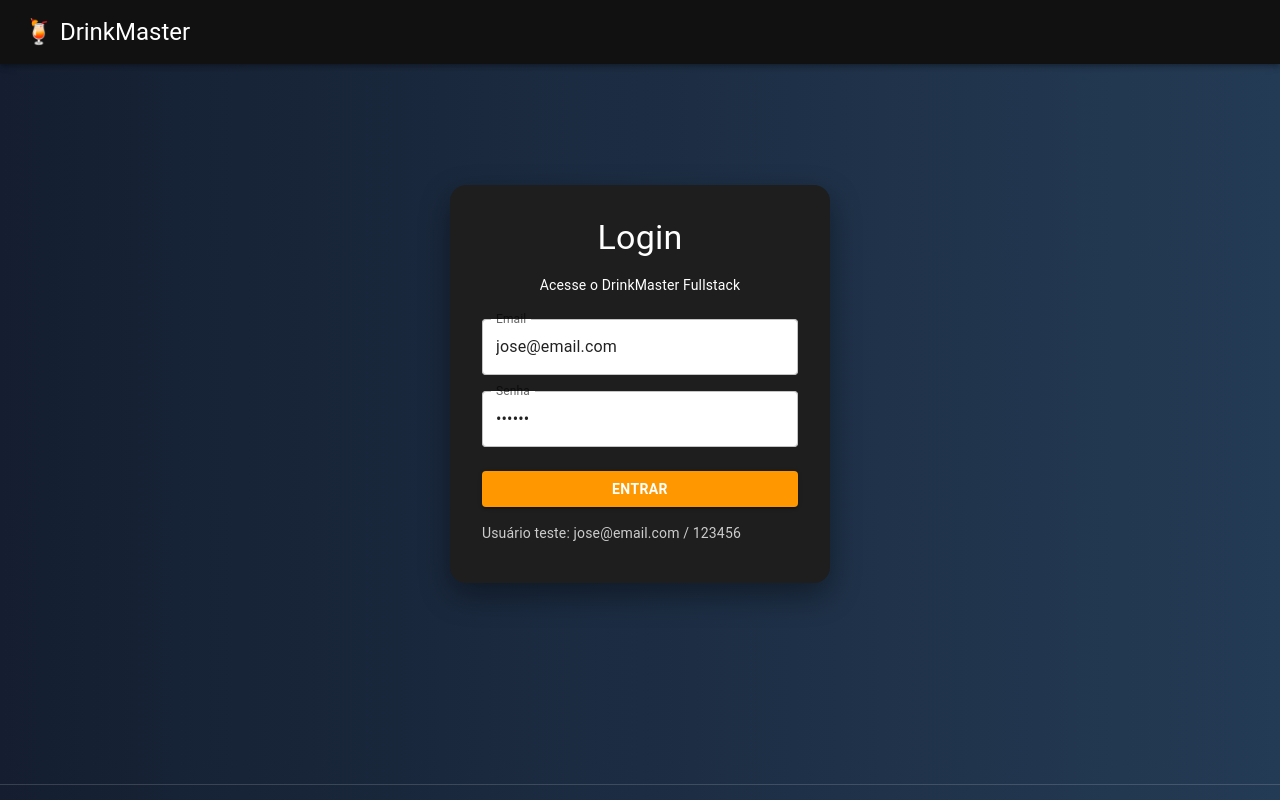
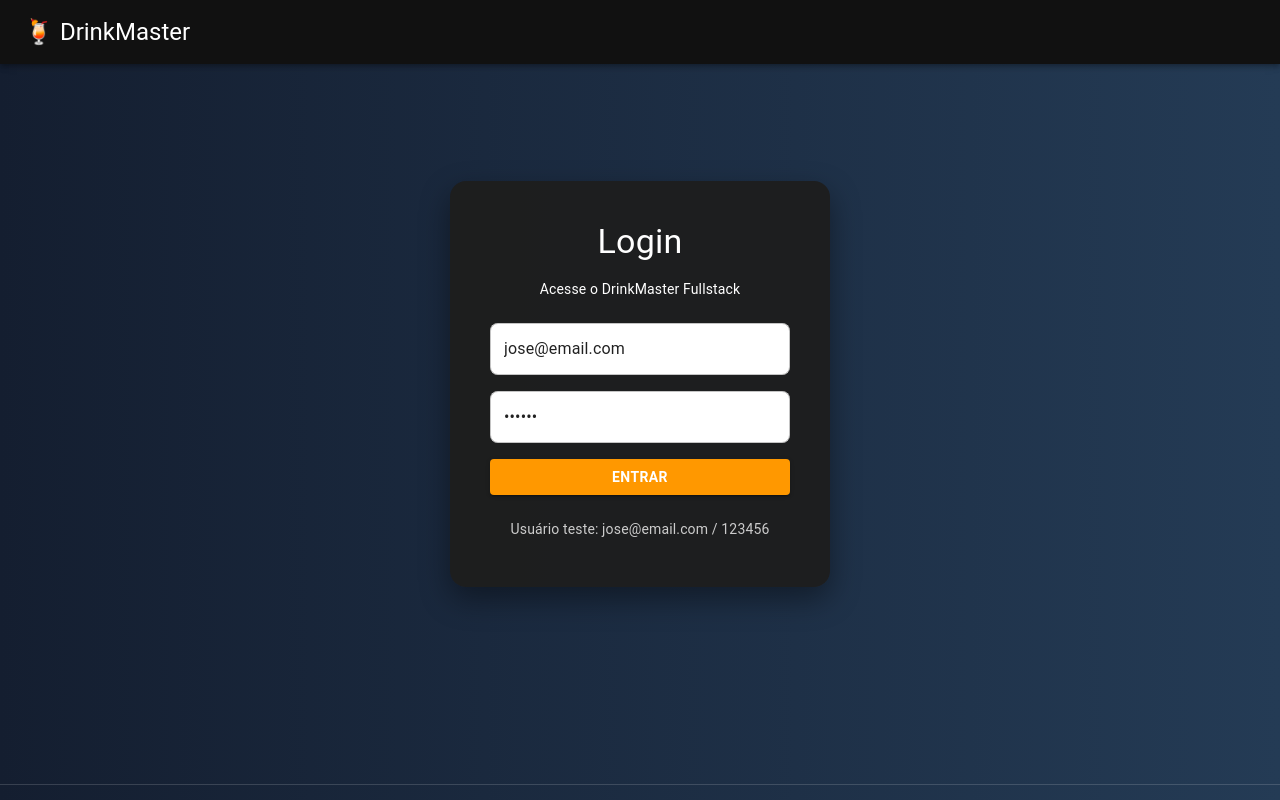
Before and after one commit to JvictorGarcia/Projeto_Drinkmaster_P2_Backend, a React (Vite) app in the folder frontend/: page / in a window 1280 px wide. Shown: the top 800 px of the page. Built offline with nearby package versions, Linux system fonts and the light colour scheme.

Commit message:
Melhora interface do login

```diff
--- a/frontend/src/components/Login.jsx
+++ b/frontend/src/components/Login.jsx
@@ -46,10 +46,11 @@ export default function Login() {
         >
             <Card
                 sx={{
-          width: 380,
-          p: 2,
+                    width: "100%",
+                    maxWidth: 380,
+                    p: 3,
                     borderRadius: 4,
-          background: "#1e1e1e",
+                    background: "rgba(30, 30, 30, 0.96)",
                     color: "white",
                     boxShadow: "0 12px 30px rgba(0,0,0,0.4)",
                 }}
@@ -71,19 +72,47 @@ export default function Login() {
 
                     <TextField
                         fullWidth
-            label="Email"
+                        placeholder="Digite seu email"
                         value={email}
                         onChange={(e) => setEmail(e.target.value)}
-            sx={{ mb: 2, background: "white", borderRadius: 1 }}
+                        sx={{
+                            mb: 2,
+                            background: "white",
+                            borderRadius: 2,
+
+                            "& .MuiInputBase-root": {
+                                height: 52,
+                                borderRadius: 2,
+                            },
+
+                            "& input::placeholder": {
+                                color: "#777",
+                                opacity: 1,
+                            },
+                        }}
                     />
 
                     <TextField
                         fullWidth
-            label="Senha"
                         type="password"
+                        placeholder="Digite sua senha"
                         value={senha}
                         onChange={(e) => setSenha(e.target.value)}
-            sx={{ mb: 3, background: "white", borderRadius: 1 }}
+                        sx={{
+                            mb: 2,
+                            background: "white",
+                            borderRadius: 2,
+
+                            "& .MuiInputBase-root": {
+                                height: 52,
+                                borderRadius: 2,
+                            },
+
+                            "& input::placeholder": {
+                                color: "#777",
+                                opacity: 1,
+                            },
+                        }}
                     />
 
                     <Button
@@ -101,7 +130,14 @@ export default function Login() {
                         Entrar
                     </Button>
 
-          <Typography variant="body2" sx={{ mt: 2, color: "#ccc" }}>
+                    <Typography
+                        variant="body2"
+                        sx={{
+                            mt: 3,
+                            color: "#ccc",
+                            textAlign: "center",
+                        }}
+                    >
                         Usuário teste: jose@email.com / 123456
                     </Typography>
                 </CardContent>
```
Lines whose indentation alone changed are shown as unchanged.
